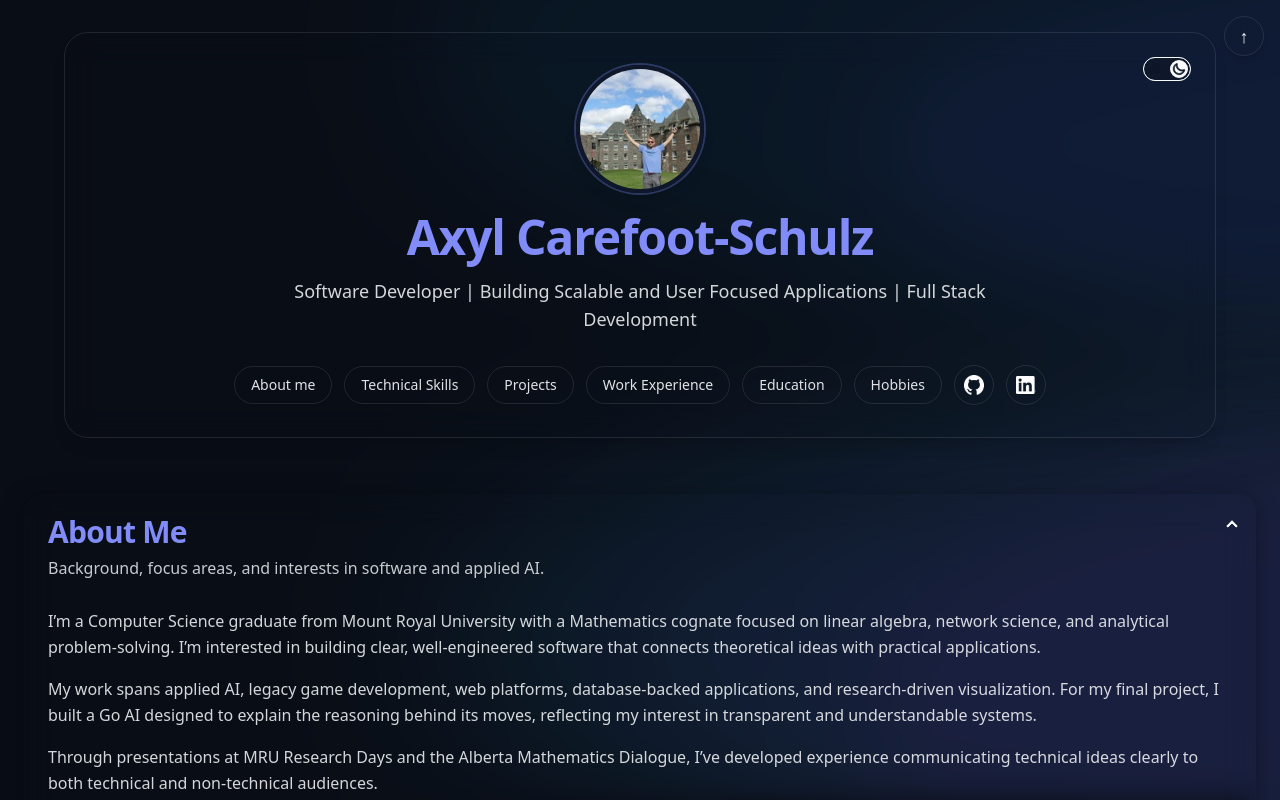
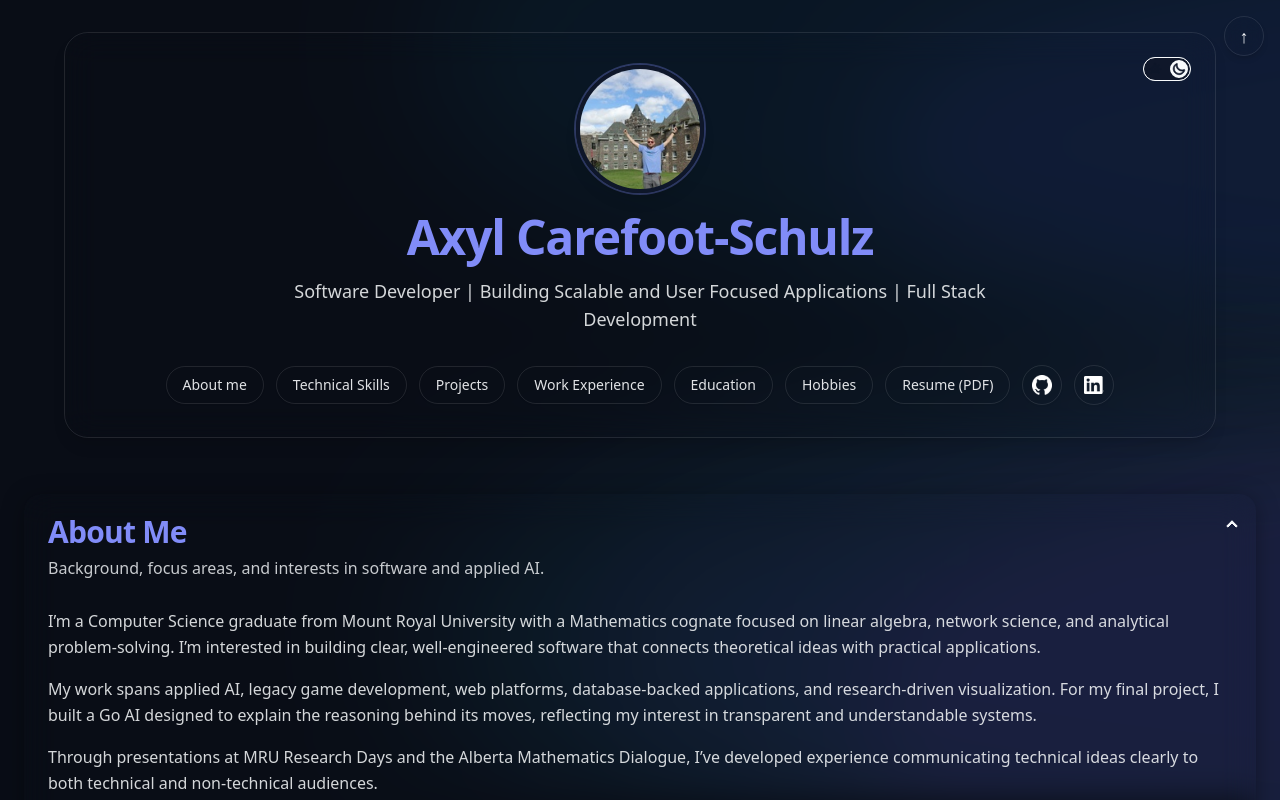
Before and after one commit to axyl-casc/portfolio_code, a React (Vite) app: page / in a window 1280 px wide. Shown: the top 800 px of the page. Built offline with nearby package versions, Linux system fonts and the light colour scheme.

Commit message:
Add resume PDF link to site navigation

```diff
--- a/src/layouts/Layout.tsx
+++ b/src/layouts/Layout.tsx
@@ -1,6 +1,7 @@
 import { ReactNode } from 'react';
 import { Footer } from '../components/Footer';
 import { Header } from '../components/Header';
+import resumeUrl from '../assets/Axyl - Resume.pdf?url';
 
 type LayoutProps = {
   title: string;
@@ -17,12 +18,14 @@ const homeLinks = [
   { label: 'Work Experience', href: '#experience' },
   { label: 'Education', href: '#education' },
   { label: 'Hobbies', href: '#hobbies' },
+  { label: 'Resume (PDF)', href: resumeUrl },
   { label: 'GitHub', href: 'https://github.com/axyl-casc' },
   { label: 'LinkedIn', href: 'https://www.linkedin.com/in/axyl-carefoot-schulz-7b3024200/' }
 ];
 
 const defaultLinks = [
   { label: 'Home', href: '/' },
+  { label: 'Resume (PDF)', href: resumeUrl },
   { label: 'GitHub', href: 'https://github.com/axyl-casc' },
   { label: 'LinkedIn', href: 'https://www.linkedin.com/in/axyl-carefoot-schulz-7b3024200/' }
 ];
```
Also changed, not shown: 1 other file (tests, documents, lock files or other folders).
